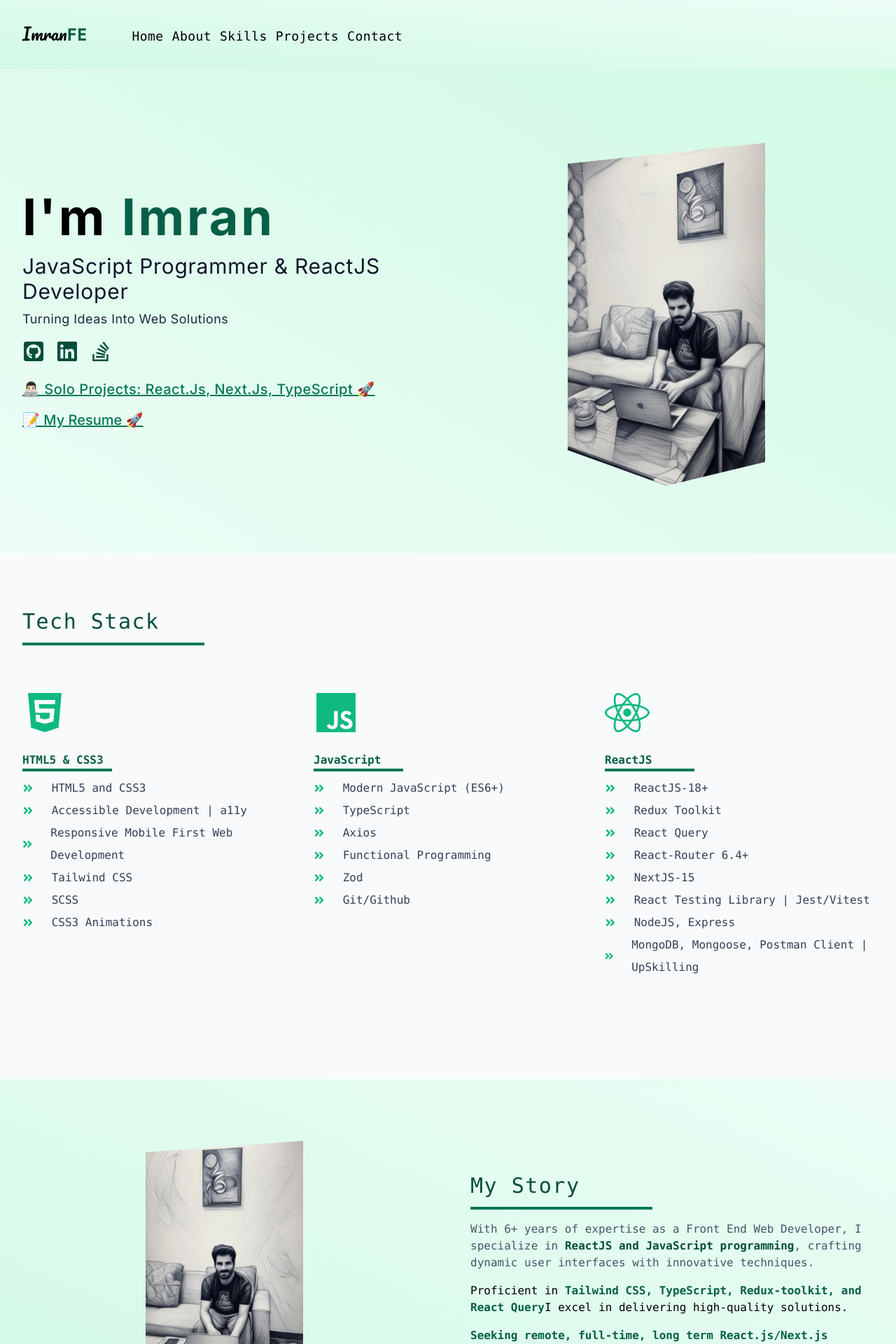
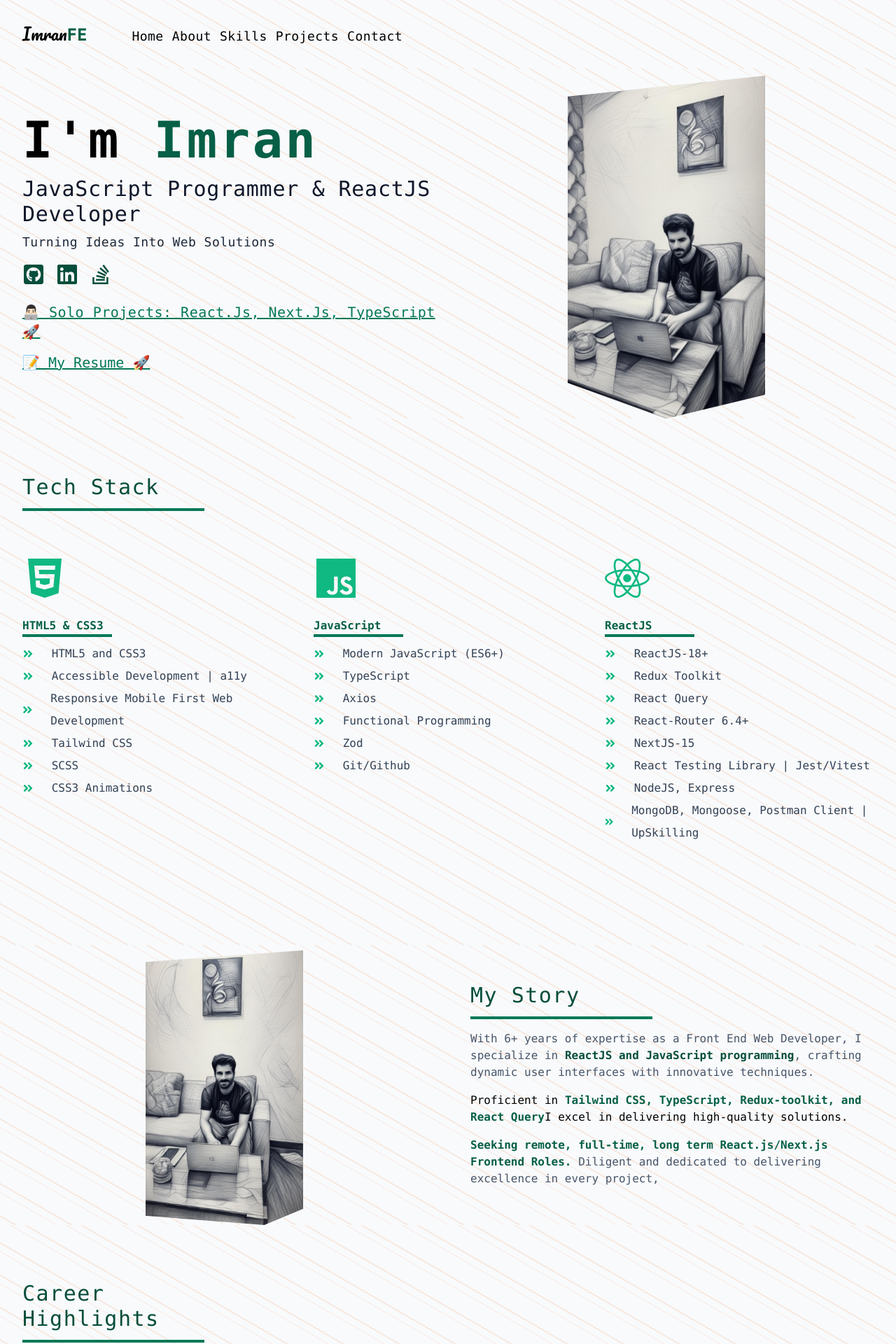
Before and after one commit to emmeiwhite/imran-portfolio-2024, a React (Vite) app: page / in a window 1280 px wide. Shown: the top 1920 px of the page at 70% size. Built offline with nearby package versions, Linux system fonts and the light colour scheme; a web font is replaced by a local one.

Commit message:
Theme updates with Contact Updates

```diff
--- a/src/App.jsx
+++ b/src/App.jsx
@@ -1,14 +1,14 @@
-import About from "./components/About";
-import Contact from "./components/Contact";
-import Footer from "./components/Footer";
-import Hero from "./components/Hero";
-import Navbar from "./components/Navbar";
-import Projects from "./components/Projects";
-import Skills from "./components/Skills";
+import About from './components/About'
+import Contact from './components/Contact'
+import Footer from './components/Footer'
+import Hero from './components/Hero'
+import Navbar from './components/Navbar'
+import Projects from './components/Projects'
+import Skills from './components/Skills'
 
 const App = () => {
   return (
-    <>
+    <section>
       <Navbar />
       <Hero />
       <Skills />
@@ -16,8 +16,8 @@ const App = () => {
       <Projects />
       <Contact />
       <Footer />
-    </>
-  );
-};
+    </section>
+  )
+}
 
-export default App;
+export default App
--- a/src/components/About.jsx
+++ b/src/components/About.jsx
@@ -3,8 +3,23 @@ import SectionTitle from './SectionTitle'
 
 export default function About() {
   return (
+    <div
+      style={{
+        backgroundImage: `
+        repeating-linear-gradient(30deg,
+          rgba(255, 100, 0, 0.1) 0,
+          rgba(255, 100, 0, 0.1) 1px,
+          transparent 1px,
+          transparent 10px,
+          rgba(255, 100, 0, 0.15) 11px,
+          rgba(255, 100, 0, 0.15) 12px,
+          transparent 12px,
+          transparent 40px
+        )
+      `
+      }}>
       <section
-      className="bg-gradient-to-tr  from-emerald-100  to-emerald-50 py-20 "
+        className=""
         id="about">
         <div className="align-element grid gap-16 md:grid-cols-2 items-center">
           <img
@@ -39,5 +54,6 @@ export default function About() {
           </article>
         </div>
       </section>
+    </div>
   )
 }
--- a/src/components/Contact.jsx
+++ b/src/components/Contact.jsx
@@ -5,8 +5,16 @@ import { FaWhatsapp, FaEnvelope, FaMapMarkerAlt, FaPhone } from 'react-icons/fa'
 
 export default function Contact() {
   return (
+    <div
+      style={{
+        backgroundImage: `
+  repeating-linear-gradient(45deg, rgba(255, 0, 100, 0.2) 0, rgba(255, 0, 100, 0.2) 1px, transparent 1px, transparent 20px),
+      repeating-linear-gradient(-45deg, rgba(0, 255, 200, 0.15) 0, rgba(0, 255, 200, 0.15) 1px, transparent 1px, transparent 20px)
+        `,
+        backgroundSize: '40px 40px'
+      }}>
       <section
-      className="bg-gradient-to-br from-emerald-100  to-emerald-50 py-20 "
+        className="py-20 "
         id="contact">
         <div className="align-element grid gap-16 md:grid-cols-2 items-center">
           <img
@@ -20,7 +28,7 @@ export default function Contact() {
             <p className="mt-4 text-slate-600">
               <span className="flex gap-4 items-center">
                 <FaMapMarkerAlt className="h-6 w-6 text-emerald-600 hover:text-black duration-300" />
-              <span>Address: Srinagar J&K, India</span>
+                <span>Address: Bangalore, India</span>
               </span>
             </p>
             <p className="mt-4 text-slate-600">
@@ -29,7 +37,7 @@ export default function Contact() {
                 target="_blank"
                 className="flex gap-4 items-center">
                 <FaEnvelope className="h-6 w-6 text-emerald-600 hover:text-black duration-300" />
-              <span>Email: imranrafiqrather@gmail.com</span>
+                <span>Email: emmeiwhite@gmail.com</span>
               </a>
             </p>
 
@@ -54,5 +62,6 @@ export default function Contact() {
           </article>
         </div>
       </section>
+    </div>
   )
 }
--- a/src/components/Footer.jsx
+++ b/src/components/Footer.jsx
@@ -1,6 +1,14 @@
 export default function Footer() {
   return (
-    <section className="py-20 bg-gradient-to-tr  from-emerald-50  to-emerald-100">
+    <div
+      style={{
+        backgroundImage: `
+  repeating-linear-gradient(45deg, rgba(255, 0, 100, 0.2) 0, rgba(255, 0, 100, 0.2) 1px, transparent 1px, transparent 20px),
+      repeating-linear-gradient(-45deg, rgba(0, 255, 200, 0.15) 0, rgba(0, 255, 200, 0.15) 1px, transparent 1px, transparent 20px)
+        `,
+        backgroundSize: '40px 40px'
+      }}>
+      <section className="py-20 ">
         <div className="align-element">
           <div className="flex gap-3 items-center">
             <p className="text-xl font-pacifico">
@@ -13,5 +21,6 @@ export default function Footer() {
           </div>
         </div>
       </section>
+    </div>
   )
 }
--- a/src/components/Hero.jsx
+++ b/src/components/Hero.jsx
@@ -5,8 +5,65 @@ import heroImg from '../assets/immi-sketch-1.jpeg'
 import { FaGithubSquare, FaLinkedin, FaStackOverflow } from 'react-icons/fa'
 
 function Hero() {
+  {
+    /*<div className="min-h-screen w-full bg-[#f5f5dc] relative">
+   Dreamy Sunset Gradient Background
+  <div
+    className="absolute inset-0 z-0"
+    style={{
+      backgroundImage: `
+        linear-gradient(180deg,
+          rgba(245,245,220,1) 0%,
+          rgba(255,223,186,0.8) 25%,
+          rgba(255,182,193,0.6) 50%,
+          rgba(147,112,219,0.7) 75%,
+          rgba(72,61,139,0.9) 100%
+        ),
+        radial-gradient(circle at 30% 20%, rgba(255,255,224,0.4) 0%, transparent 50%),
+        radial-gradient(circle at 70% 80%, rgba(72,61,139,0.6) 0%, transparent 70%),
+        radial-gradient(circle at 50% 60%, rgba(147,112,219,0.3) 0%, transparent 60%)
+      `,
+    }}
+  />
+
+
+
+</div>
+
+<div className="min-h-screen w-full bg-[#0f0f0f] relative text-white">
+
+  <div
+    className="absolute inset-0 z-0 pointer-events-none"
+    style={{
+      backgroundImage: `
+        repeating-linear-gradient(60deg, rgba(255, 0, 100, 0.2) 0, rgba(255, 0, 100, 0.2) 1px, transparent 1px, transparent 22px),
+        repeating-linear-gradient(-60deg, rgba(0, 255, 200, 0.15) 0, rgba(0, 255, 200, 0.15) 1px, transparent 1px, transparent 22px),
+        repeating-linear-gradient(0deg, rgba(255, 0, 100, 0.2) 0, rgba(255, 0, 100, 0.2) 1px, transparent 1px, transparent 22px)
+      `,
+      backgroundSize: "44px 44px",
+    }}
+  />
+
+</div>
+
+*/
+  }
   return (
-    <div className="bg-gradient-to-tr from-emerald-50 to-emerald-100 pb-24 md:py-24 font-inter">
+    <div
+      style={{
+        backgroundImage: `
+        repeating-linear-gradient(30deg,
+          rgba(255, 100, 0, 0.1) 0,
+          rgba(255, 100, 0, 0.1) 1px,
+          transparent 1px,
+          transparent 10px,
+          rgba(255, 100, 0, 0.15) 11px,
+          rgba(255, 100, 0, 0.15) 12px,
+          transparent 12px,
+          transparent 40px
+        )
+      `
+      }}>
       <div className="align-element grid md:grid-cols-2 items-center gap-8">
         <article className="order-2 md:order-1">
           <h1 className="text-5xl sm:text-7xl font-bold tracking-wider">
--- a/src/components/Navbar.jsx
+++ b/src/components/Navbar.jsx
@@ -2,7 +2,22 @@ import { links } from '../data'
 
 function Navbar() {
   return (
-    <nav className="bg-gradient-to-tr  from-emerald-100  to-emerald-50">
+    <nav
+      className=""
+      style={{
+        backgroundImage: `
+        repeating-linear-gradient(30deg,
+          rgba(255, 100, 0, 0.1) 0,
+          rgba(255, 100, 0, 0.1) 1px,
+          transparent 1px,
+          transparent 10px,
+          rgba(255, 100, 0, 0.15) 11px,
+          rgba(255, 100, 0, 0.15) 12px,
+          transparent 12px,
+          transparent 40px
+        )
+      `
+      }}>
       <div className="align-element py-4 flex flex-col sm:flex-row sm:gap-x-16 sm:items-center sm:py-8">
         <h2 className="text-2xl font-pacifico">
           Imran<span className="text-emerald-800 font-bold font-mono">FE</span>
--- a/src/components/Projects.jsx
+++ b/src/components/Projects.jsx
@@ -1,13 +1,46 @@
 import SectionTitle from './SectionTitle'
 import { projects } from '../data'
 import ProjectCard from './ProjectCard'
-
+// ;<div className="min-h-screen w-full bg-[#0f0f0f] relative text-white">
+//   <div
+//     className="absolute inset-0 z-0 pointer-events-none"
+//     style={{
+//       backgroundImage: `
+//         repeating-linear-gradient(30deg,
+//           rgba(255, 100, 0, 0.1) 0,
+//           rgba(255, 100, 0, 0.1) 1px,
+//           transparent 1px,
+//           transparent 10px,
+//           rgba(255, 100, 0, 0.15) 11px,
+//           rgba(255, 100, 0, 0.15) 12px,
+//           transparent 12px,
+//           transparent 40px
+//         )
+//       `
+//     }}
+//   />
+//   {/* Your Content/Components */}
+// </div>
 export default function Projects() {
   return (
+    <div
+      style={{
+        backgroundImage: `
+        repeating-linear-gradient(30deg,
+          rgba(255, 100, 0, 0.1) 0,
+          rgba(255, 100, 0, 0.1) 1px,
+          transparent 1px,
+          transparent 10px,
+          rgba(255, 100, 0, 0.15) 11px,
+          rgba(255, 100, 0, 0.15) 12px,
+          transparent 12px,
+          transparent 40px
+        )
+      `
+      }}>
       <section
         className="py-20 align-element"
-      id="projects"
-    >
+        id="projects">
         <SectionTitle text="Career Highlights" />
 
         <div className="py-16 project-list">
@@ -19,5 +52,6 @@ export default function Projects() {
           ))}
         </div>
       </section>
+    </div>
   )
 }
--- a/src/components/Skills.jsx
+++ b/src/components/Skills.jsx
@@ -1,18 +1,33 @@
-import SectionTitle from "./SectionTitle";
+import SectionTitle from './SectionTitle'
 
-import SkillsList from "./SkillsList";
+import SkillsList from './SkillsList'
 
 function Skills() {
   return (
-    <section
-      className="align-element py-20"
-      id="skills"
-    >
-      <SectionTitle text="tech stack" />
+    <div
+      style={{
+        backgroundImage: `
+        repeating-linear-gradient(30deg,
+          rgba(255, 100, 0, 0.1) 0,
+          rgba(255, 100, 0, 0.1) 1px,
+          transparent 1px,
+          transparent 10px,
+          rgba(255, 100, 0, 0.15) 11px,
+          rgba(255, 100, 0, 0.15) 12px,
+          transparent 12px,
+          transparent 40px
+        )
+      `
+      }}>
+      <section
+        className="align-element py-20"
+        id="skills">
+        <SectionTitle text="tech stack" />
 
-      <SkillsList />
-    </section>
-  );
+        <SkillsList />
+      </section>
+    </div>
+  )
 }
 
-export default Skills;
+export default Skills
```
Lines whose indentation alone changed are shown as unchanged.
